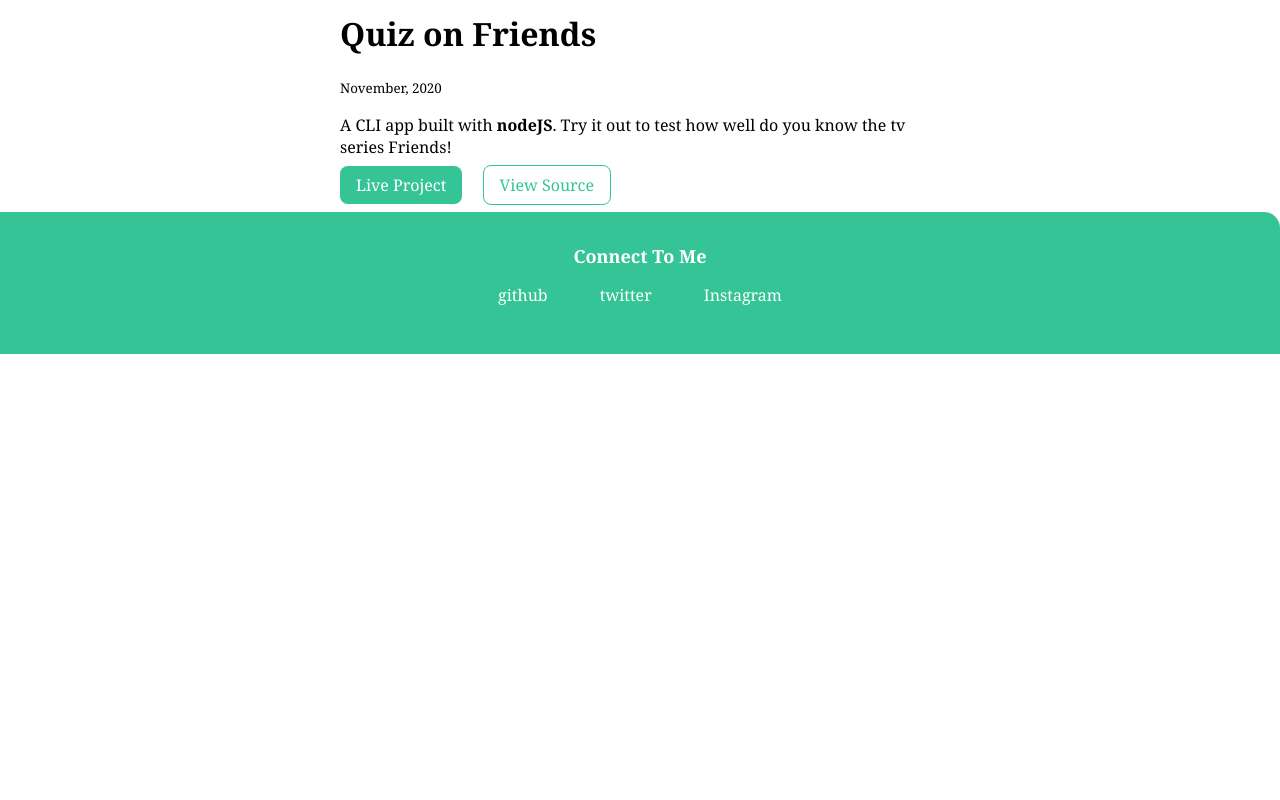
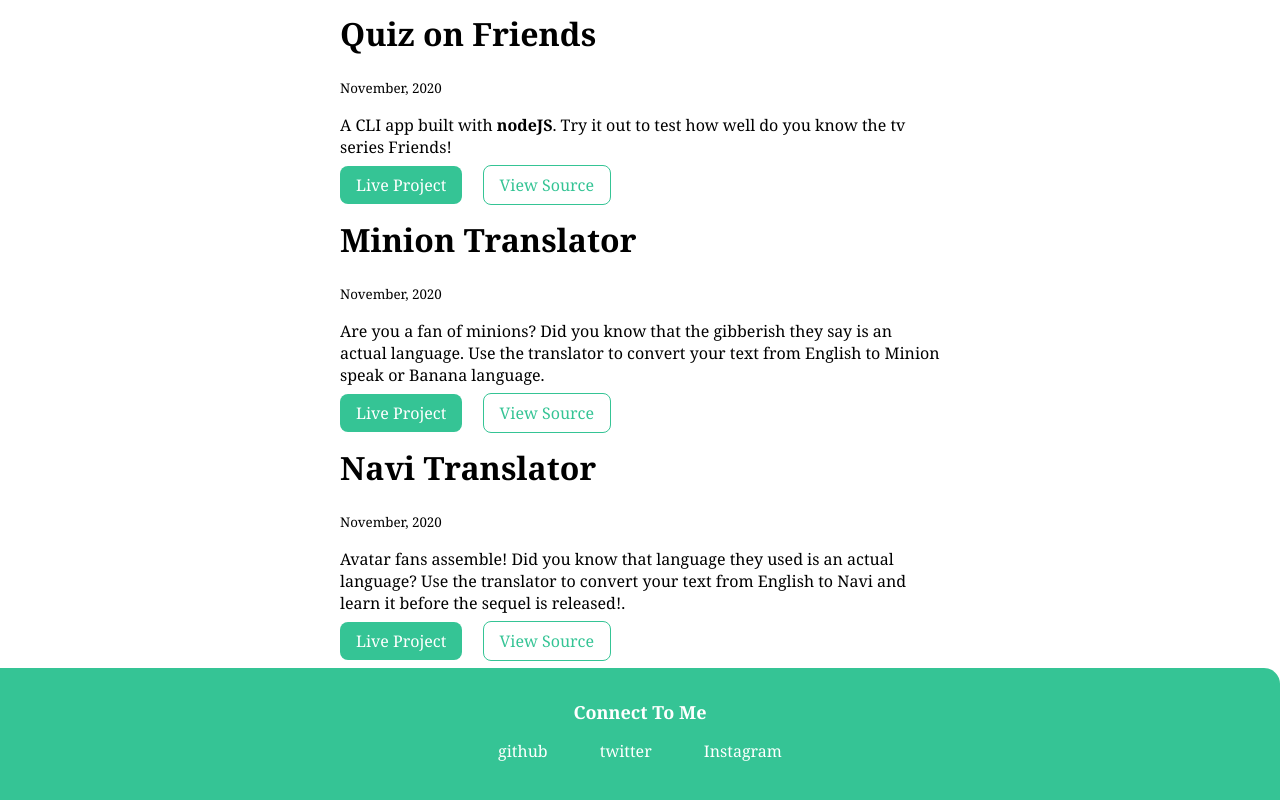
Before and after one commit to dev-nasra/lesson3_live, a plain HTML site: page projects.html in a window 1280 px wide. Shown: the part 819-1619 px from the top of the page. Before the commit the page ends 1173 px from the top, so only its background shows below. Drawn offline with Linux system fonts and the light colour scheme.

Commit message:
Update projects.html

```diff
--- a/projects.html
+++ b/projects.html
@@ -53,7 +53,25 @@
                 <a class="link link-secondary" href="https://github.com/dev-nasra/Friends_quiz/blob/main/quiz-friends.js">View Source</a>
             </div>
         </li>
-        <li></li>
+        <li>
+            <div class="container container-center">
+                <h1>Minion Translator</h1>
+                <small> November, 2020</small>
+                <p> Are you a fan of minions? Did you know that the gibberish they say is an actual language. Use the translator to convert your text from English to Minion speak or Banana language.</p>
+                <a class="link link-primary" href="https://banana-speech.netlify.app/">Live Project</a>
+                <a class="link link-secondary" href="https://github.com/dev-nasra/banana-speech">View Source</a>
+            </div>
+        </li>
+        <li>
+            <div class="container container-center">
+                <h1>Navi Translator</h1>
+                <small> November, 2020</small>
+                <p> Avatar fans assemble! Did you know that language they used is an actual language? Use the translator to convert your text from English to Navi and learn it before the sequel is released!.</p>
+                <a class="link link-primary" href="https://navi-translatorr.netlify.app/">Live Project</a>
+                <a class="link link-secondary" href="https://github.com/dev-nasra/funapp-translation">View Source</a>
+            </div>
+        </li>
+
     </ul>
 
     <footer class="footer">
```
